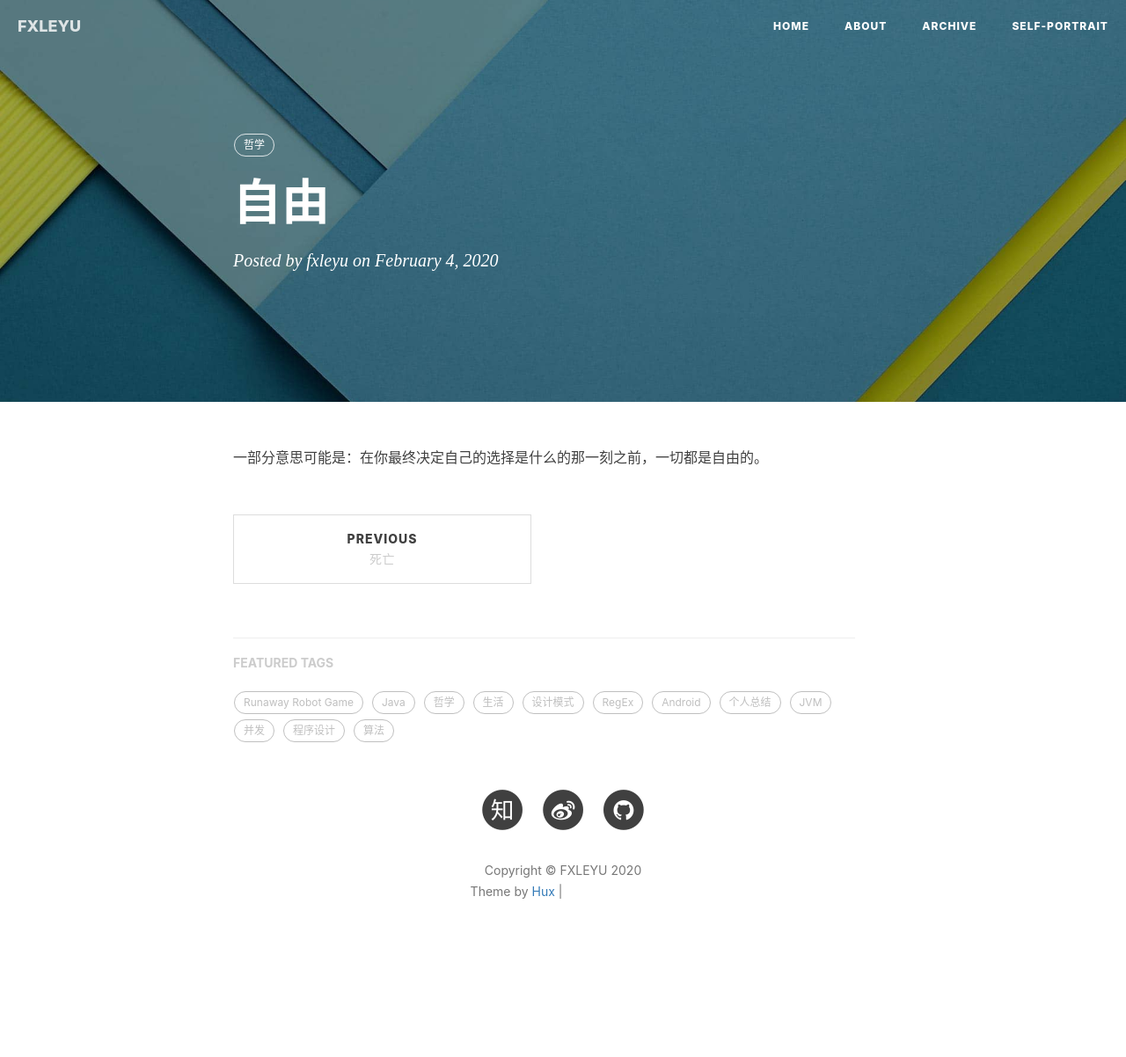
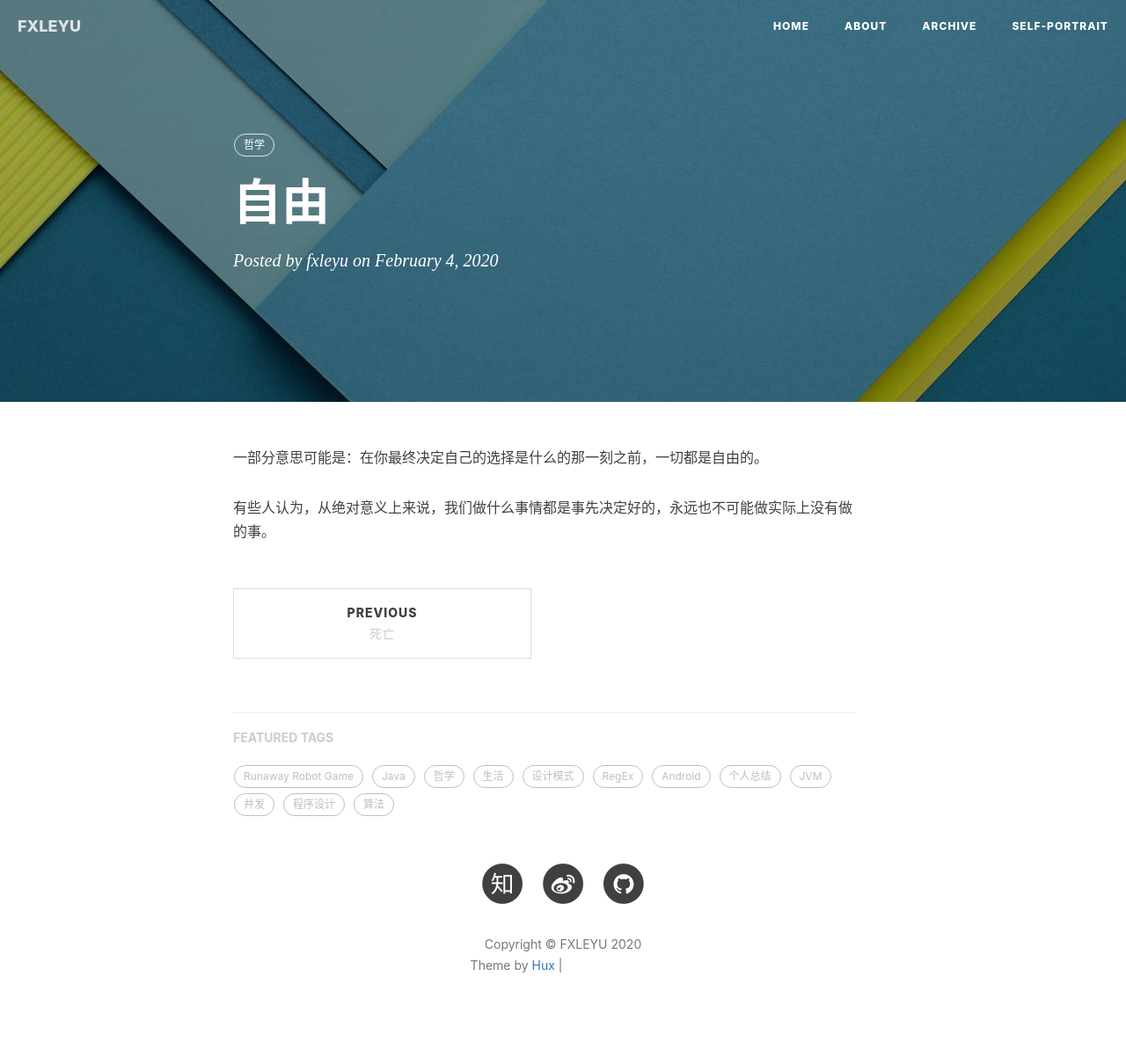
Before and after one commit to fxleyu/fxleyu.github.io, a Jekyll site: the page built from _posts/2020-02-04-freedom.md, in a window 1280 px wide. Shown: the whole page at 88% size. Built offline with Jekyll 4.4.1, drawn with Linux system fonts in a browser that asks for light colours; nearby versions of some CDN libraries; comment, search, counter and statistics services are not loaded; before the commit the page ends 1118 px from its top, so only the background shows below that; grey boxes are pictures that could not be loaded.

Commit message:
[自由] 决定轮
Co-Authored-By: 朱智慧 <fxleyu@qq.com>

```diff
--- a/_posts/2020-02-04-freedom.md
+++ b/_posts/2020-02-04-freedom.md
@@ -8,3 +8,5 @@ tags:
     - 哲学
 ---
 一部分意思可能是：在你最终决定自己的选择是什么的那一刻之前，一切都是自由的。
+
+有些人认为，从绝对意义上来说，我们做什么事情都是事先决定好的，永远也不可能做实际上没有做的事。
```
